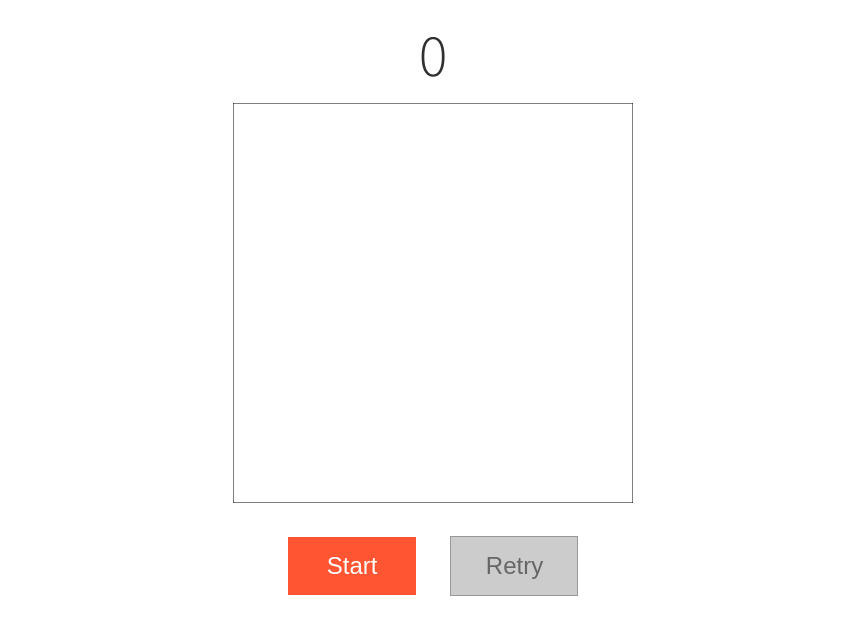
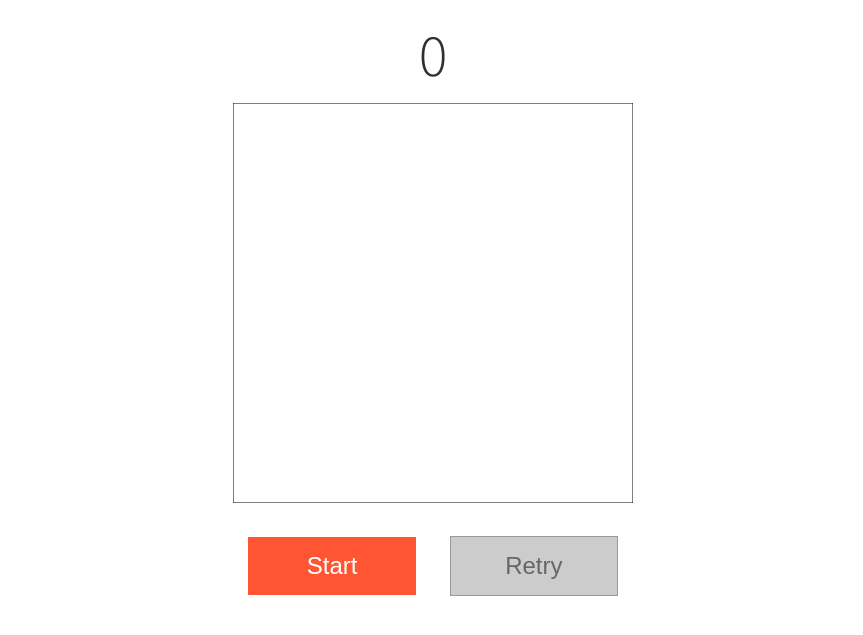
Before and after one commit to Refactored236/Snake-JavaScript, a plain HTML site: page index.html in a window 1280 px wide. Shown: the part 101-736 px from the top of the page, without its empty margins (207-1070 px from the left). Drawn offline with Linux system fonts and the light colour scheme.

Commit message:
fixes button sizing issue for different resolutions

```diff
--- a/css/style.css
+++ b/css/style.css
@@ -97,7 +97,7 @@ button {
     color:var(--clr-light);
     border: none;
     padding: 15px 35px;
-    width: 10vw;
+    width: 7em;
     font-size: var(--fs-h3);
     text-align: center;
     margin: 15px
```
